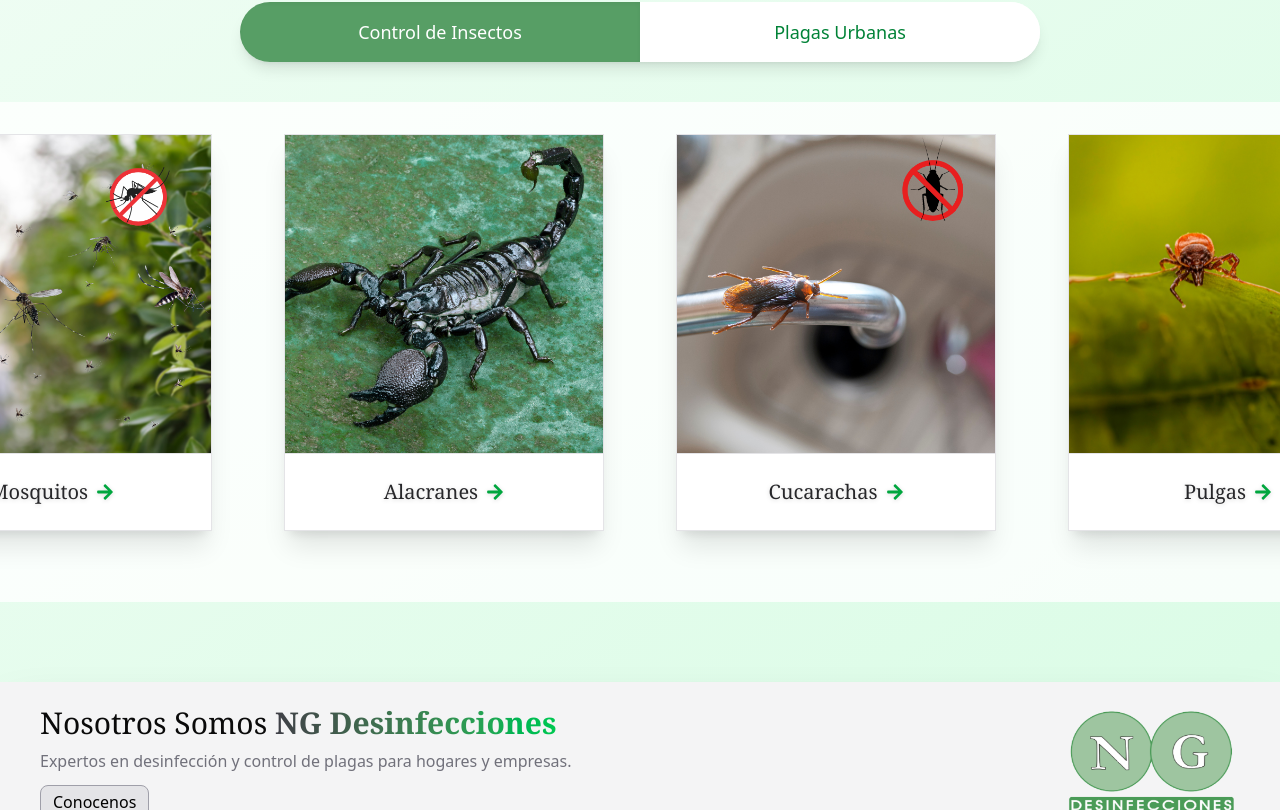
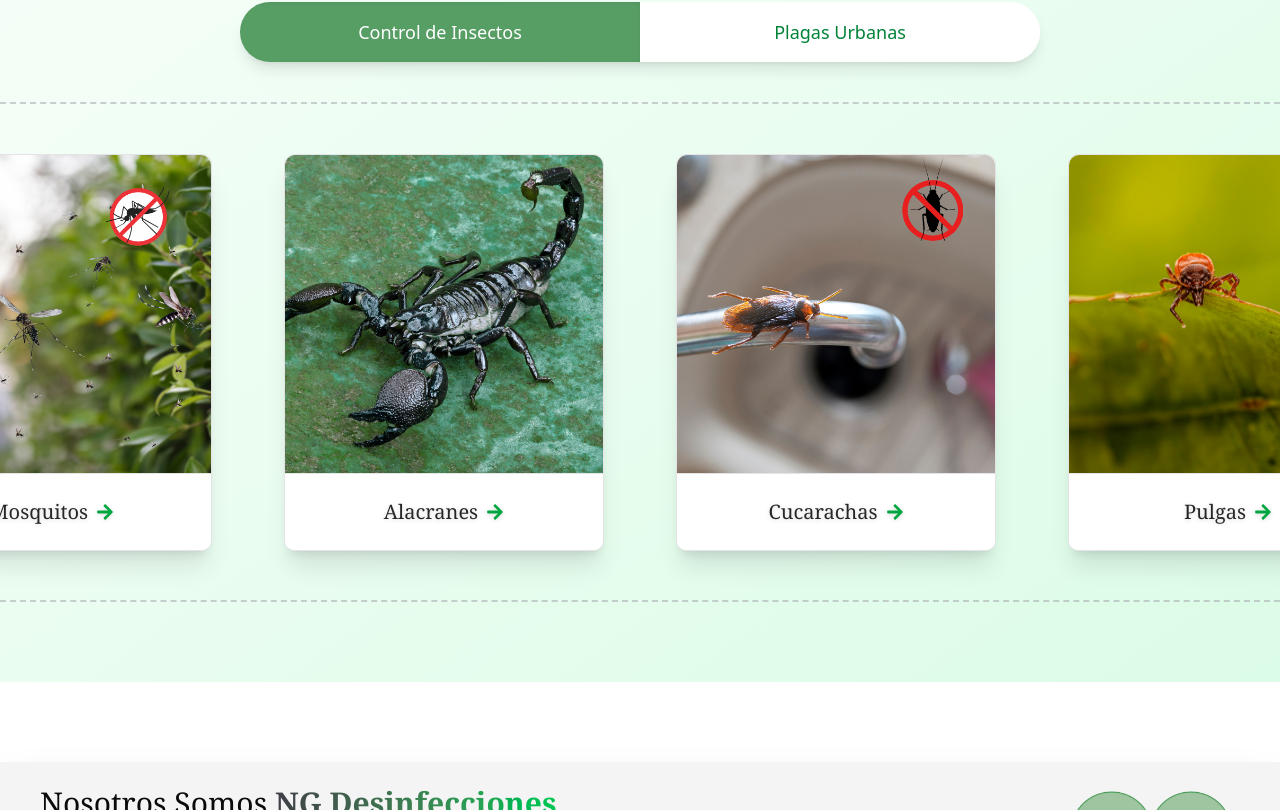
Before and after one commit to FedericoHerreraa/ng-fumigaciones, a Next.js app: page / in a window 1280 px wide. Shown: the part 1630-2440 px from the top of the page. Built offline with nearby package versions, Linux system fonts and the light colour scheme.

Commit message:
adding detail logic

```diff
--- /dev/null
+++ b/app/detail/[nameService]/page.tsx
@@ -0,0 +1,12 @@
+
+
+
+export default function DetailPage({ params }: { params: { nameService: string } }) {
+    const { nameService } = params;
+
+    return (
+        <div>
+            <h1>{nameService}</h1>
+        </div>
+    )
+}
--- a/components/AboutUsComponent.tsx
+++ b/components/AboutUsComponent.tsx
@@ -5,7 +5,7 @@ import Link from 'next/link'
 
 export const AboutUsComponent = () => {
     return (
-        <div className="bg-zinc-100 h-40 flex items-center justify-between px-10 shadow-2xl">
+        <div className="bg-zinc-100 h-40 flex items-center justify-between px-10 shadow-2xl mt-20">
             <div className='flex flex-col items-start'>
                 <h1 className="text-3xl font-serif">Nosotros Somos <span className='font-semibold bg-clip-text text-transparent bg-gradient-to-r from-zinc-700 to-green-500'>NG Desinfecciones</span></h1>
                 <p className="text-zinc-500 mt-2">
--- a/components/Services.tsx
+++ b/components/Services.tsx
@@ -9,6 +9,7 @@ import Pulga from "@/images/pulga.png";
 import Palomas from "@/images/palomas.png";
 import Roedores from "@/images/roedores.png";
 import Murcielagos from "@/images/murcielagos.png";
+import Link from "next/link";
 
 import { FaArrowRight } from "react-icons/fa";
 
@@ -16,7 +17,7 @@ export const Services = () => {
   const [selectedTab, setSelectedTab] = useState("insectos");
 
   return (
-    <div className="min-h-[75vh] py-20 flex flex-col items-center bg-gradient-to-br from-green-50 to-green-100">
+    <div id="services" className="min-h-[70vh] py-20 flex flex-col items-center bg-gradient-to-br from-green-50/50 to-green-100">
       <p className="text-zinc-400 tracking-widest uppercase font-semibold mb-2">
         Servicios
       </p>
@@ -45,54 +46,47 @@ export const Services = () => {
         </div>
       </div>
 
-      <div className="w-full bg-white/80  p-8 min-h-[500px] flex flex-col items-center">
-        {selectedTab === "insectos" && (
-          <div className="flex flex-col md:flex-row gap-18 justify-center items-center">
-            {insectos.map((item) => (
-              <div
-                key={item.name}
-                className="bg-white shadow-xl border border-zinc-200 p-0 pb-6 flex flex-col items-center w-80 polaroid hover:scale-105 hover:shadow-2xl transition-transform duration-300 cursor-pointer group"
-              >
-                <div className="bg-zinc-100 w-full flex justify-center border-b border-zinc-200">
+      <div className="w-full border-y-2 border-y-zinc-400/50 border-dashed p-8 min-h-[500px] flex flex-col items-center justify-center">
+        <div className={`flex flex-col md:flex-row justify-center items-center ${selectedTab === "insectos" ? "gap-18" : "gap-30"}`}>
+          {(selectedTab === "insectos" ? insectos : plagasUrbanas).map((item) => {
+            const cardContent = (
+              <>
+                <div className={`bg-zinc-100 w-full flex justify-center border-b border-zinc-200 ${selectedTab === "insectos" ? "rounded-t-lg" : ""}`}>
                   <Image
                     src={item.image}
                     alt={item.name.toLowerCase()}
                     style={{ objectFit: "contain" }}
-                    className=""
+                    className={selectedTab === "insectos" ? "rounded-t-lg" : "rounded"}
                   />
                 </div>
                 <div className="mt-6 text-zinc-800 font-serif text-xl text-center drop-shadow-sm flex items-center">
                   {item.name}
                   <FaArrowRight className="text-green-600 text-lg ml-2 transition-transform duration-300 group-hover:translate-x-2" />
                 </div>
-              </div>
-            ))}
+              </>
+            );
 
-          </div>
-        )}
-        {selectedTab === "plagaUrbana" && (
-          <div className="flex flex-col md:flex-row gap-30 justify-center items-center">
-            {plagasUrbanas.map((item) => (
-              <div
+            const cardClasses = "bg-white shadow-xl rounded-lg border border-zinc-200 p-0 pb-6 flex flex-col items-center w-80 polaroid hover:scale-105 hover:shadow-2xl transition-transform duration-300 cursor-pointer group";
+
+            return selectedTab === "plagaUrbana" ? (
+              <Link
+                href={`/detail/${item.name.toLowerCase()}`}
                 key={item.name}
-                className="bg-white shadow-xl border border-zinc-200 p-0 pb-6 flex flex-col items-center w-80 polaroid hover:scale-105 hover:shadow-2xl transition-transform duration-300 cursor-pointer group"
+                className={cardClasses}
               >
-                <div className="bg-zinc-100 w-full flex justify-center border-b border-zinc-200">
-                  <Image
-                    src={item.image}
-                    alt={item.name.toLowerCase()}
-                    style={{ objectFit: "contain" }}
-                    className="rounded"
-                  />
-                </div>
-                <div className="mt-6 text-zinc-800 font-serif text-xl text-center drop-shadow-sm flex items-center">
-                  {item.name}
-                  <FaArrowRight className="text-green-600 text-lg ml-2 transition-transform duration-300 group-hover:translate-x-2" />
-                </div>
-              </div>
-            ))}
-          </div>
-        )}
+                {cardContent}
+              </Link>
+            ) : (
+              <Link
+                href={`/detail/${item.name.toLowerCase()}`}
+                key={item.name}
+                className={cardClasses}
+              >
+                {cardContent}
+              </Link>
+            );
+          })}
+        </div>
       </div>
     </div>
   );
```
